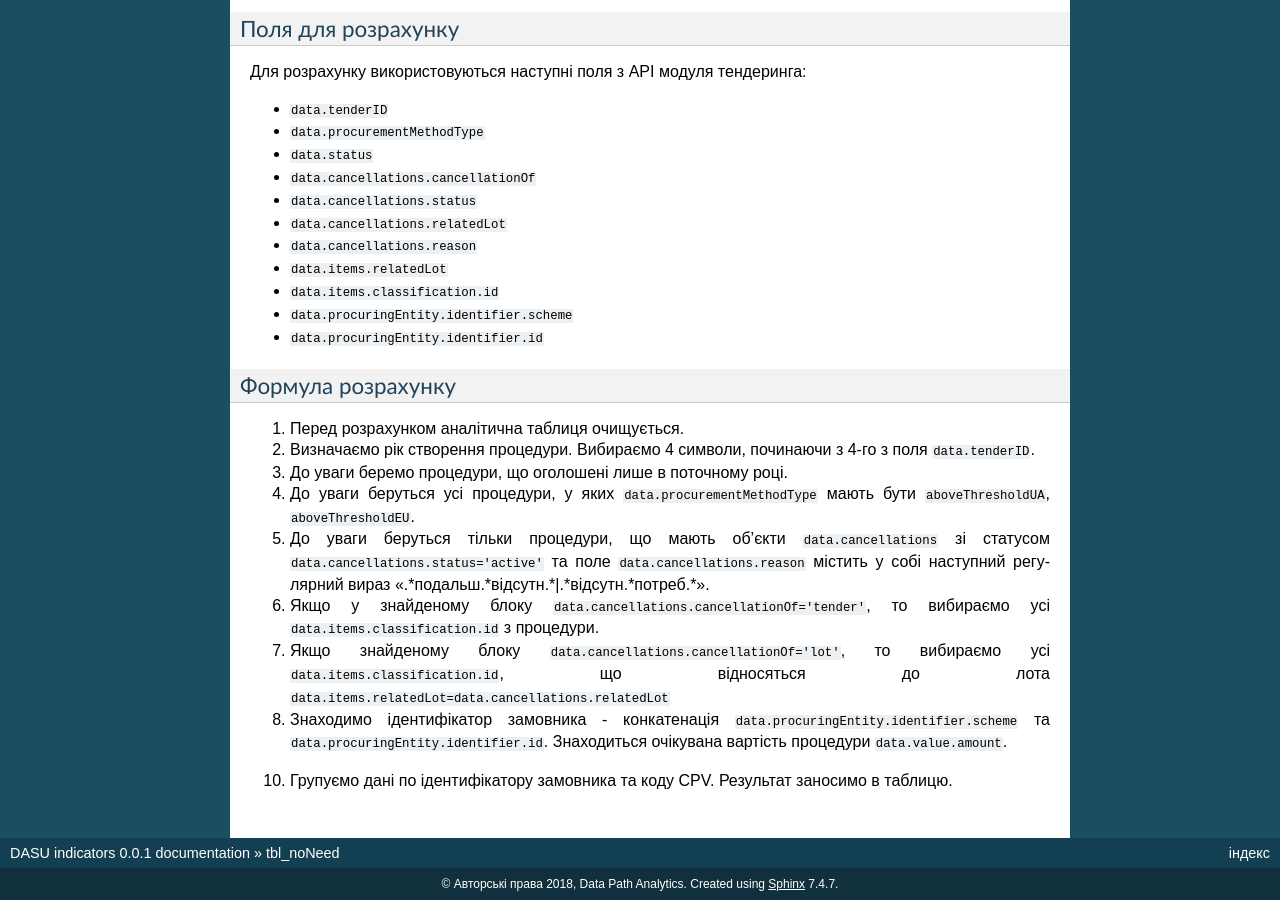
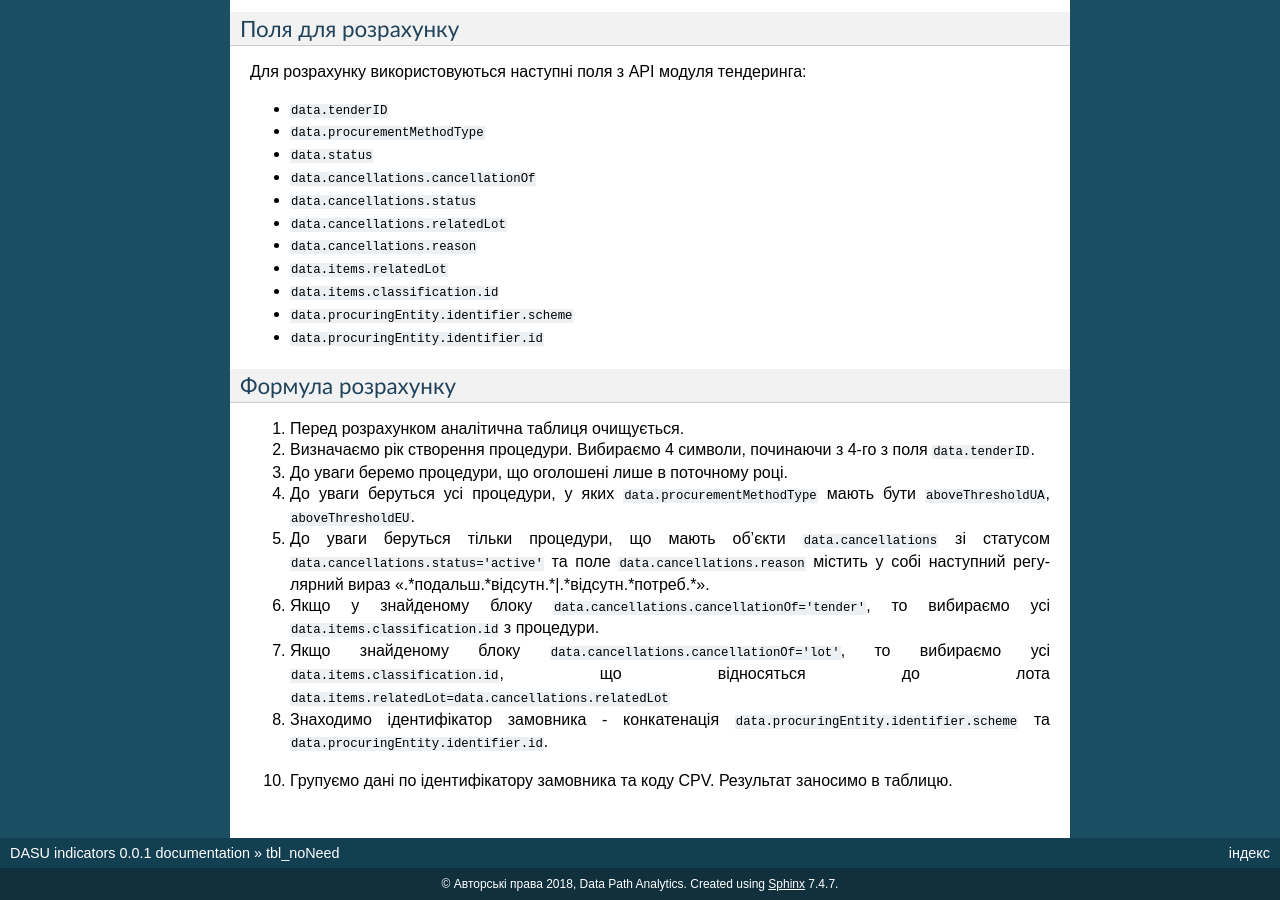
Before and after one commit to dbolshev/indicators-docs, a Sphinx documentation site: the page built from docs/tbl_noNeed.rst, in a window 1280 px wide and 900 px high, scrolled down 845 px. Built offline with Sphinx 7.4.7, drawn with Linux system fonts in a browser that asks for light colours.

Commit message:
Update tbl_noNeed.rst

```diff
--- a/docs/tbl_noNeed.rst
+++ b/docs/tbl_noNeed.rst
@@ -94,6 +94,6 @@ tbl_noNeed
 
 7. Якщо знайденому блоку ``data.cancellations.cancellationOf='lot'``, то вибираємо усі ``data.items.classification.id``, що відносяться до лота ``data.items.relatedLot=data.cancellations.relatedLot``
 
-8. Знаходимо ідентифікатор замовника - конкатенація ``data.procuringEntity.identifier.scheme`` та ``data.procuringEntity.identifier.id``. Знаходиться очікувана вартість процедури ``data.value.amount``.
+8. Знаходимо ідентифікатор замовника - конкатенація ``data.procuringEntity.identifier.scheme`` та ``data.procuringEntity.identifier.id``.
 
 10. Групуємо дані по ідентифікатору замовника та коду CPV. Результат заносимо в таблицю.
```
